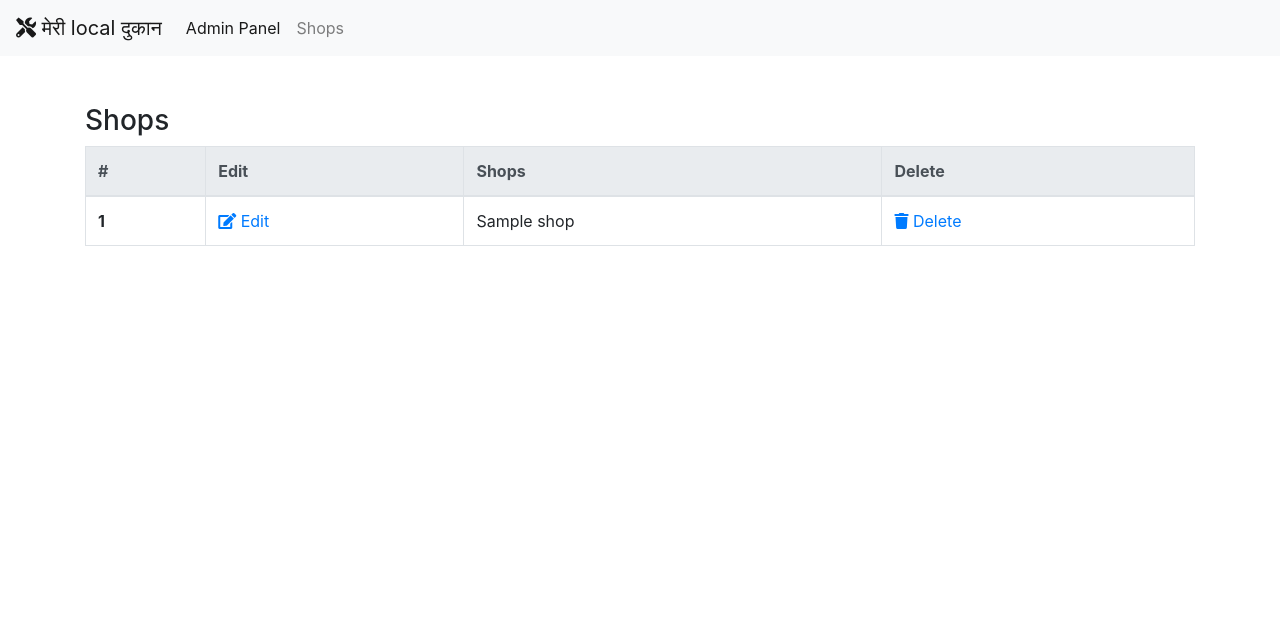
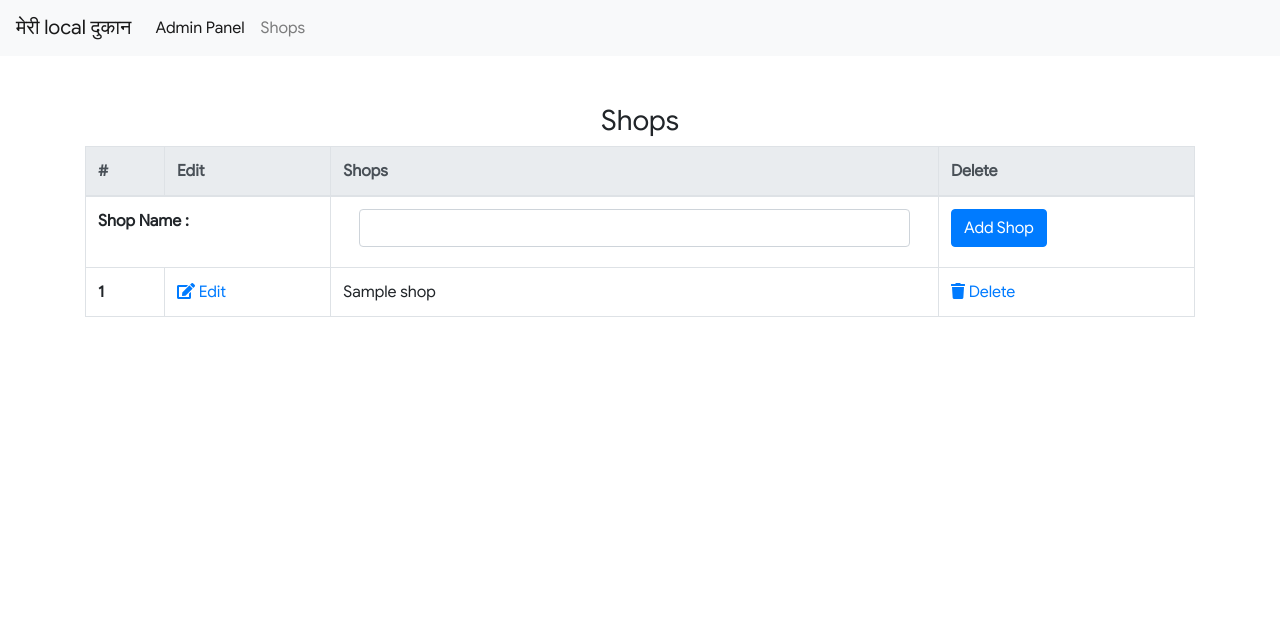
Before and after one commit to ShubhamSahaniNitkkr/PHP_MYSQL_Ecommerce-Complete-Portal, a PHP site: page /admin/shops.php in a window 1280 px wide. Shown: the top 621 px of the page. Run offline with PHP 8.4, Linux system fonts and the light colour scheme; tables that the repository leaves empty or names only in its code hold one stand-in row (values such as "Sample post"); some libraries are stand-ins or nearby versions.

Commit message:
7_march_7pm

```diff
--- a/admin/includes/navigation.php
+++ b/admin/includes/navigation.php
@@ -1,5 +1,5 @@
 <nav class="navbar navbar-expand-lg navbar-light bg-light">
-  <a class="navbar-brand" href="index.php"><i class="fas fa-tools"></i> मेरी local दुकान  </a>
+  <a class="navbar-brand" href="index.php"> मेरी local दुकान  </a>
   <button class="navbar-toggler" type="button" data-toggle="collapse" data-target="#navbarNavAltMarkup" aria-controls="navbarNavAltMarkup" aria-expanded="false" aria-label="Toggle navigation">
     <span class="navbar-toggler-icon"></span>
   </button>
--- a/admin/shops.php
+++ b/admin/shops.php
@@ -3,17 +3,69 @@
   include 'includes/head.php';
   include 'includes/navigation.php';
 ?>
+<?php $errors=array(); ?>
 
+<!-- get brands from database -->
 <?php
-// get brands from database
 $shopsql="SELECT * FROM shops ORDER BY id";
 $shop_query=mysqli_query($db,$shopsql);
  ?>
+
+<!-- Add shops  -->
+ <?php
+ // <!-- if add shop button is clicked -->
+ if(isset($_POST['add_submit'])){
+$shop_name=sanitize($_POST['shop_name']);
+
+// if shop name field is blank
+if($_POST['shop_name']=='')
+{
+  $errors[].='You must enter a shop name !';
+}
+
+// if shop name is already in database
+$checksql ="SELECT * FROM shops WHERE name = '$shop_name'";
+$result=mysqli_query($db,$checksql);
+$count = mysqli_num_rows($result);
+if($count>0)
+{
+  $errors[].=$shop_name.' is already exist !';
+}
+
+// display error if exist
+if(!empty($errors)){
+  echo display_errors($errors);
+}
+else {
+  // insert in to shop table
+  $insertsql ="INSERT INTO shops (name) VALUES ('$shop_name')";
+  $result=mysqli_query($db,$insertsql);
+  header('Location: shops.php');
+}
+ }
+  ?>
+
 <div class="container py-5">
   <table class="table table-hover table-bordered ">
-    <thead class="text-center">
-      <h3>Shops</h3>
-    </thead>
+    <tr>
+      <td colspan="2">
+        <form class="form-inline" action="shops.php" method="post">
+        <div class="form-group mb-2">
+        <label for="shop"> <strong> Shop Name : </strong></label>
+        </div>
+      </td>
+      <td>
+        <div class="form-group mx-sm-3 mb-2">
+        <input type="text" class="form-control" name="shop_name" autocomplete="off" id="Update_Shop" value="<?=((isset($_POST['name']))?$_POST['name']:'')?>">
+        </div>
+      </td>
+      <td>
+        <button type="submit" name="add_submit" class="btn btn-primary mb-2">Add Shop </button>
+        </form>
+      </td>
+    </tr>
+
+  <h3 class="text-center">Shops</h3>
   <thead class="thead-light">
     <tr>
       <th scope="col">#</th>
--- /dev/null
+++ b/config.php
@@ -0,0 +1,3 @@
+<?php
+define('BASEURL',$_SERVER['DOCUMENT_ROOT'].'/Ecommerce/');
+ ?>
--- a/core/init.php
+++ b/core/init.php
@@ -4,7 +4,6 @@ if(mysqli_connect_errno()){
   echo 'Database connection failed with these errors'.mysqli_connect_errno();
   die();
 }
-
-define('BASEURL' ,'/Ecommerce/');
-
+require_once $_SERVER['DOCUMENT_ROOT'].'/Ecommerce/config.php';
+require_once BASEURL.'helpers/helpers.php';
  ?>
--- a/css/main.css
+++ b/css/main.css
@@ -1,3 +1,12 @@
+@font-face {
+  font-family: Google-Sans-Fonts;
+  src: url(../Google-Sans-Fonts/GoogleSans-Regular.ttf);
+}
+
+body{
+  font-family: Google-Sans-Fonts;
+}
+
 .card-img-top{
   height: 12rem;
 }
--- /dev/null
+++ b/helpers/helpers.php
@@ -0,0 +1,14 @@
+<?php
+function display_errors($errors){
+  $display = '<ul class="bg-warning">';
+  foreach ($errors as $error) {
+    $display .= '<li class="">'.$error.'</li>';
+  }
+  $display .='</ul>';
+  return $display;
+}
+
+function sanitize($dirty){
+  return htmlentities($dirty,ENT_QUOTES,"UTF-8");
+}
+ ?>
--- a/includes/footer.php
+++ b/includes/footer.php
@@ -4,7 +4,7 @@
 function details_modal_function(id){
   var data={"id":id};
   $.ajax({
-    url:<?=BASEURL;?>+'includes/details_modal.php',
+    url:'/Ecommerce/includes/details_modal.php',
     method:"post",
     data: data,
     success:function(data){
```
Also changed, not shown: Google-Sans-Fonts/GoogleSans-Bold.ttf (added), Google-Sans-Fonts/GoogleSans-BoldItalic.ttf (added), Google-Sans-Fonts/GoogleSans-Italic.ttf (added), Google-Sans-Fonts/GoogleSans-Medium.ttf (added), Google-Sans-Fonts/GoogleSans-MediumItalic.ttf (added), Google-Sans-Fonts/GoogleSans-Regular.ttf (added), Google-Sans-Fonts/README.md (added), 1 other file.
